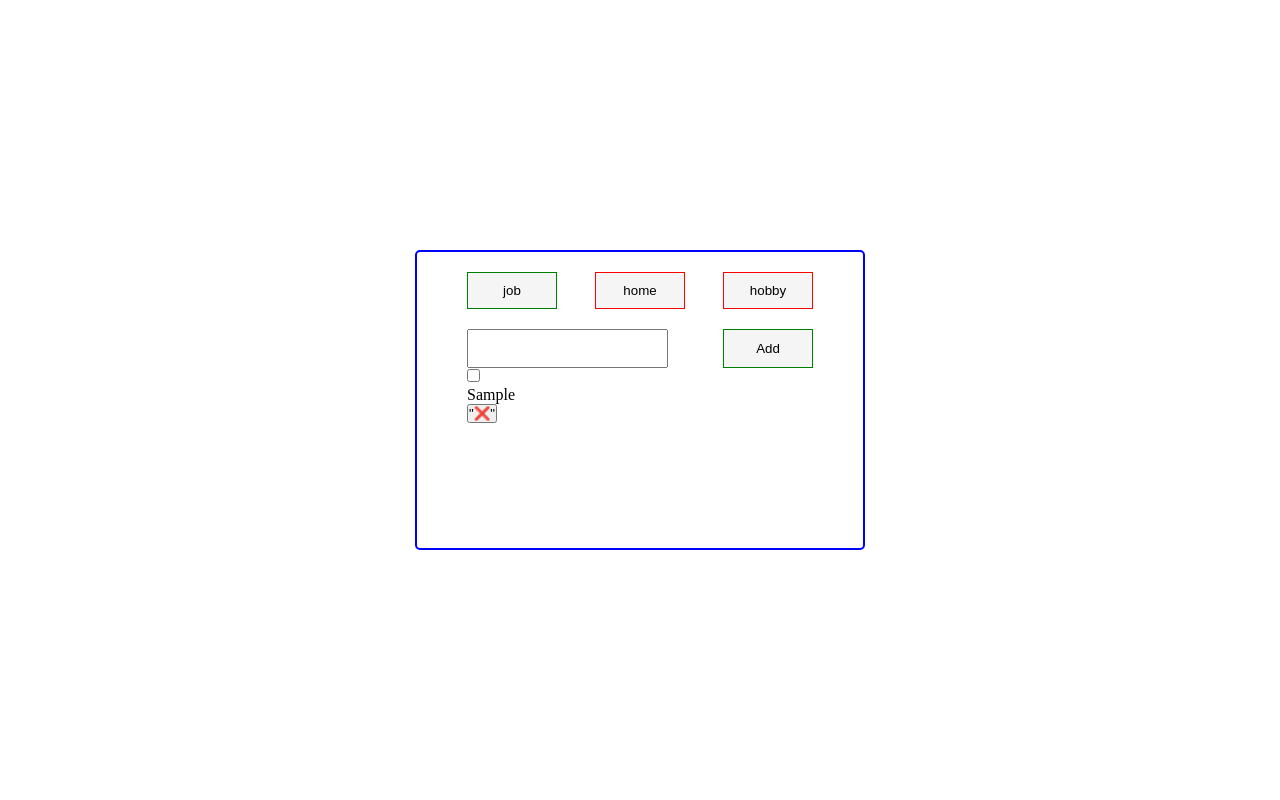
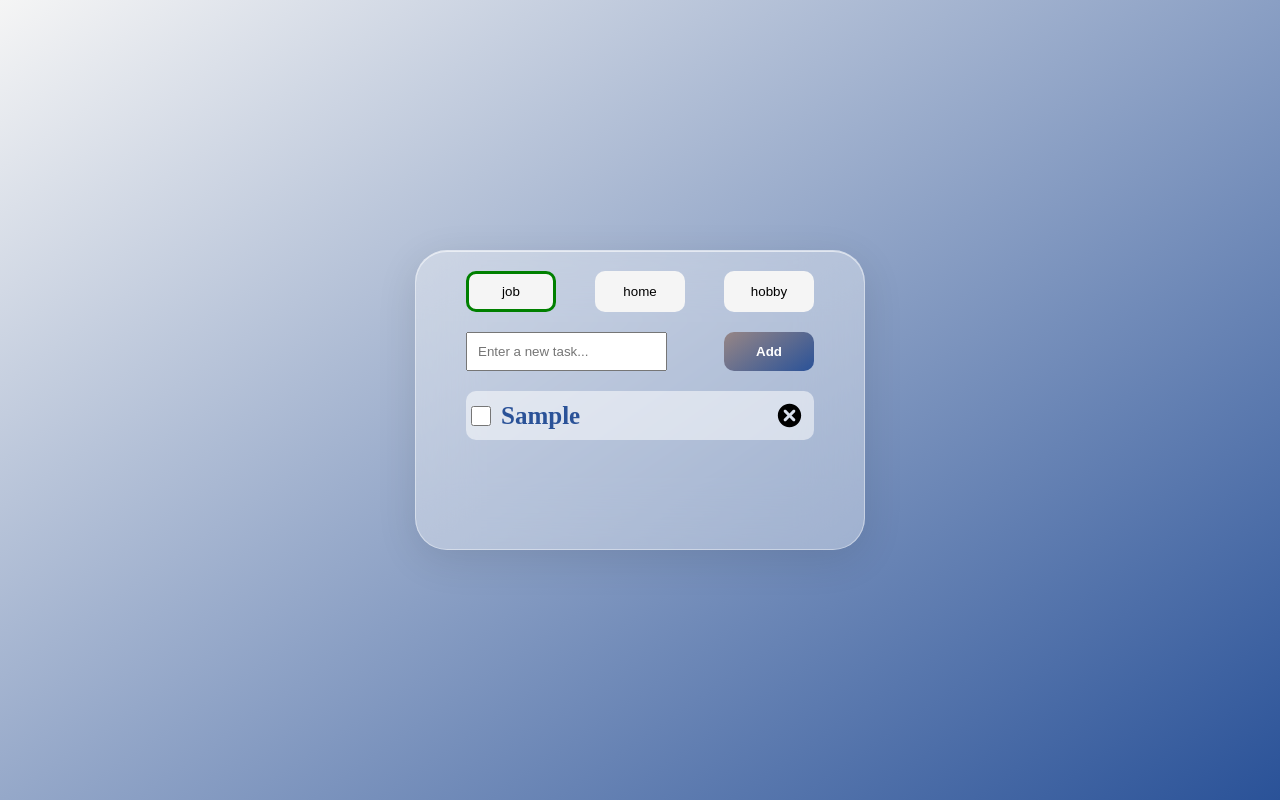
Before and after one commit to MaximMurysov/todo-categories, a React (Vite) app: page / in a window 1280 px wide. Both pictures are taken after typing "Sample" into the empty fields and a click on the button "Add". Built offline with nearby package versions, Linux system fonts and the light colour scheme.

Commit message:
feat: add glassmorphism UI, todo CRUD and react-icons

```diff
--- a/package.json
+++ b/package.json
@@ -11,7 +11,8 @@
   },
   "dependencies": {
     "react": "^19.2.0",
-    "react-dom": "^19.2.0"
+    "react-dom": "^19.2.0",
+    "react-icons": "^5.5.0"
   },
   "devDependencies": {
     "@eslint/js": "^9.39.1",
--- a/src/components/TodoApp.jsx
+++ b/src/components/TodoApp.jsx
@@ -1,6 +1,6 @@
 import { useState } from "react";
 import styles from "./styles.module.css";
-
+import { TiDelete } from "react-icons/ti";
 function TodoApp() {
   const category = ["job", "home", "hobby"];
 
@@ -29,12 +29,19 @@ function TodoApp() {
     });
     setForm("");
   };
+
   const toggleTodo = (id) => {
     setTodos({
       ...todos,
       [activeCategory]: todos[activeCategory].map((elem) =>
         elem.id === id ? { ...elem, completed: !elem.completed } : elem,
       ),
+    });
+  };
+  const deleteTodo = (id) => {
+    setTodos({
+      ...todos,
+      [activeCategory]: todos[activeCategory].filter((elem) => elem.id !== id),
     });
   };
   return (
@@ -51,30 +58,44 @@ function TodoApp() {
             </button>
           ))}
         </div>
-        <div className={styles.todoItem}>
+        <div className={styles.todoAdd}>
           <input
             className={styles.input}
             type="text"
             value={form}
+            placeholder="Enter a new task..."
             onChange={(e) => setForm(e.target.value)}
           />
           <button className={styles.addBtn} onClick={addTodo}>
             Add
           </button>
         </div>
-        <>
+        <div className={styles["todo-items__section"]}>
           {todos[activeCategory].map((todo) => (
-            <div key={todo.id}>
-              <input
-                type="checkbox"
-                checked={todo.completed}
-                onChange={() => toggleTodo(todo.id)}
-              />
-              <p>{todo.text}</p>
-              <button>"❌"</button>
+            <div key={todo.id} className={styles.todoItems}>
+              <div className={styles.todoItem}>
+                <input
+                  className={styles.inputCheckBox}
+                  type="checkbox"
+                  checked={todo.completed}
+                  onChange={() => toggleTodo(todo.id)}
+                />
+
+                <p
+                  className={`${styles.todoText} ${todo.completed ? styles.completedTodo : ""}`}
+                >
+                  {todo.text}
+                </p>
+              </div>
+              <button
+                onClick={() => deleteTodo(todo.id)}
+                className={styles.deleteBtn}
+              >
+                <TiDelete />
+              </button>
             </div>
           ))}
-        </>
+        </div>
       </div>
     </div>
   );
--- a/src/components/styles.module.css
+++ b/src/components/styles.module.css
@@ -8,13 +8,20 @@
   align-items: center;
   justify-content: center;
   height: 100vh;
+  background: linear-gradient(145deg, #f5f5f5, #2a5298);
 }
 .todo-container {
   width: 450px;
-  height: 300px;
-  border: 2px blue solid;
-  border-radius: 5px;
+  min-height: 300px;
   padding: 20px 50px;
+  background: rgba(255, 255, 255, 0.35);
+  backdrop-filter: blur(30px);
+  -webkit-backdrop-filter: blur(30px);
+  border-radius: 32px;
+  border: 1px solid rgba(255, 255, 255, 0.4);
+  box-shadow:
+    0 10px 40px rgba(0, 0, 0, 0.1),
+    inset 0 1px 0 rgba(255, 255, 255, 0.6);
 }
 .todos {
   display: flex;
@@ -23,15 +30,16 @@
 }
 .todo-btn {
   padding: 10px 20px;
-  border: 1px red solid;
+  border: none;
   background-color: whitesmoke;
   cursor: pointer;
   width: 90px;
+  border-radius: 10px;
 }
 .active {
-  border: 1px green solid;
+  border: 3px green solid;
 }
-.todoItem {
+.todoAdd {
   margin-top: 20px;
   display: flex;
   justify-content: space-between;
@@ -41,8 +49,52 @@
 }
 .addBtn {
   padding: 10px 20px;
-  background-color: whitesmoke;
+  background: linear-gradient(145deg, #978686, #2a5298);
+  font-weight: bold;
+  color: white;
+  border-radius: 10px;
   cursor: pointer;
-  border: 1px green solid;
+  border: none;
   width: 90px;
 }
+.todo-items__section {
+  margin-top: 20px;
+  border-radius: 10px;
+  background-color: #ffffff87;
+}
+.todoItems {
+  display: flex;
+  justify-content: space-between;
+  margin-top: 20px;
+
+  padding: 5px;
+}
+.inputCheckBox {
+  width: 20px;
+  height: 20px;
+  cursor: pointer;
+}
+.todoItem {
+  display: flex;
+  gap: 10px;
+  align-items: center;
+  color: #2a5298;
+}
+.todoText {
+  font-size: 25px;
+  font-weight: bold;
+}
+.completedTodo {
+  text-decoration: line-through;
+  font-size: 25px;
+  font-weight: bold;
+  align-items: center;
+}
+.deleteBtn {
+  cursor: pointer;
+  padding: 2px;
+  border: none;
+  background: none;
+  font-size: 35px;
+  display: flex;
+}
```
Also changed, not shown: 1 other file (tests, documents, lock files or other folders).
